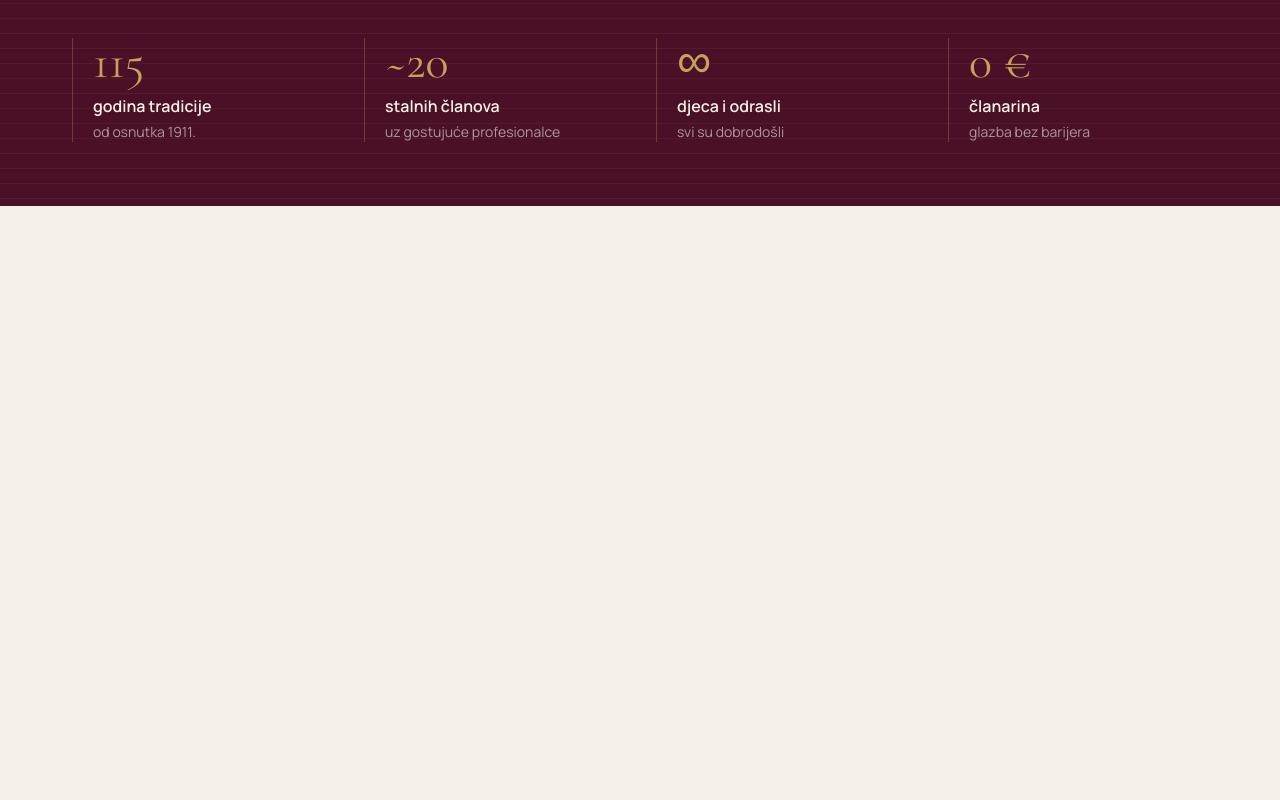
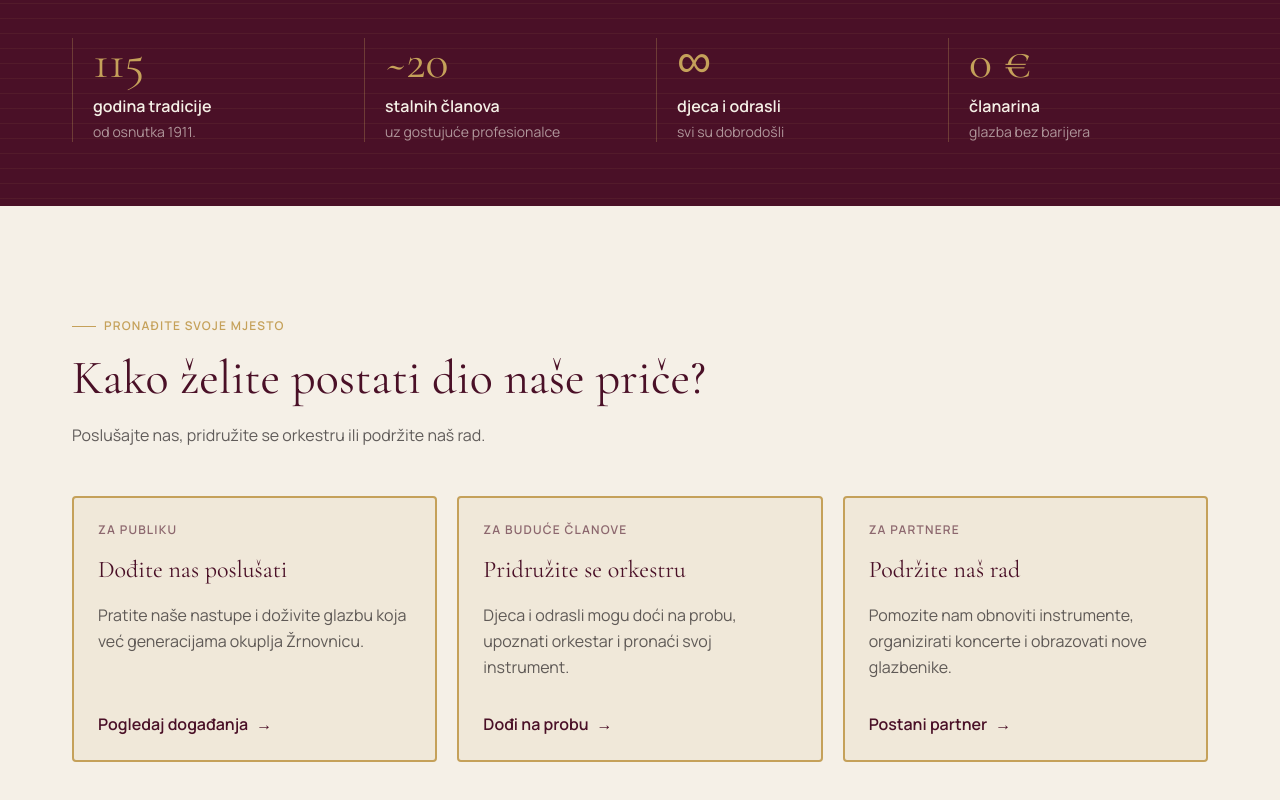
Before and after one commit to KonnyDaugh/hgd-stjepan-radic-website, a Next.js app: page / in a window 1280 px wide. Shown: the part 826-1626 px from the top of the page. Before the commit the page ends 1032 px from the top, so only its background shows below. Built offline with nearby package versions, Linux system fonts and the light colour scheme.

Commit message:
feat: add visitor path cards

```diff
--- a/src/app/page.tsx
+++ b/src/app/page.tsx
@@ -2,6 +2,7 @@ import { Header } from "@/components/layout/header";
 import { siteConfig } from "@/data/site";
 import {Hero} from "@/components/sections/hero";
 import { StatisticsStrip } from "@/components/sections/statistics-strip";
+import { VisitorPathSelector } from "@/components/sections/visitor-path-selector";
 
 export default function Home() {
   return (
@@ -10,6 +11,7 @@ export default function Home() {
       <main className="min-h-screen bg-cream text-charcoal">
         <Hero title={siteConfig.shortName} tagline={siteConfig.tagline} />
         <StatisticsStrip />
+        <VisitorPathSelector />
       </main>
     </>
   );
--- /dev/null
+++ b/src/components/sections/visitor-path-selector.tsx
@@ -0,0 +1,94 @@
+
+import { Container } from "@/components/ui/container";
+
+import { SectionEyebrow } from "@/components/ui/section-eyebrow";
+
+export function VisitorPathSelector() {
+    type VisitorPathId = "slusati" | "svirati" | "podrzati";
+    type VisitorPath = {
+        id: VisitorPathId;
+        label: string;
+        title: string;
+        description: string;
+        action: string;
+        href: string;
+    };
+
+    const visitorPaths: VisitorPath[] = [
+        {
+            id: "slusati",
+            label: "Za publiku",
+            title: "Dođite nas poslušati",
+            description:
+            "Pratite naše nastupe i doživite glazbu koja već generacijama okuplja Žrnovnicu.",
+            action: "Pogledaj događanja",
+            href: "#dogadanja",
+        },
+        {
+            id: "svirati",
+            label: "Za buduće članove",
+            title: "Pridružite se orkestru",
+            description:
+            "Djeca i odrasli mogu doći na probu, upoznati orkestar i pronaći svoj instrument.",
+            action: "Dođi na probu",
+            href: "#pridruzi-se",
+        },
+        {
+            id: "podrzati",
+            label: "Za partnere",
+            title: "Podržite naš rad",
+            description:
+            "Pomozite nam obnoviti instrumente, organizirati koncerte i obrazovati nove glazbenike.",
+            action: "Postani partner",
+            href: "#podrzi",
+        },
+    ];
+
+    return (
+        <section className="bg-cream text-charcoal">
+            <Container className="py-20 md:py-28">
+                <SectionEyebrow>Pronađite svoje mjesto</SectionEyebrow>
+
+                <div className="max-w-3xl">
+                    <h2 className="font-serif text-4xl text-burgundy md:text-5xl">
+                    Kako želite postati dio naše priče?
+                    </h2>
+
+                    <p className="mt-5 leading-relaxed text-charcoal/70">
+                    Poslušajte nas, pridružite se orkestru ili podržite naš rad.
+                    </p>
+                </div>
+
+                <ul className="mt-12 grid gap-5 md:grid-cols-3">
+                    {visitorPaths.map((path) => (
+                    <li key={path.id} className="flex">
+                        <a
+                        href={path.href}
+                        className="group flex w-full flex-col rounded border-2 border-gold bg-gold/10 p-6 transition-all duration-300 hover:-translate-y-1 hover:bg-burgundy focus-visible:bg-burgundy focus-visible:outline-2 focus-visible:outline-offset-2 focus-visible:outline-gold active:translate-y-0 active:bg-burgundy"
+                        >
+                        <span className="text-xs font-semibold uppercase tracking-widest text-burgundy/60 transition-colors group-hover:text-gold group-focus-visible:text-gold group-active:text-gold">
+                            {path.label}
+                        </span>
+
+                        <h3 className="mt-4 font-serif text-2xl text-burgundy transition-colors group-hover:text-gold group-focus-visible:text-gold group-active:text-gold">
+                            {path.title}
+                        </h3>
+
+                        <p className="mt-4 leading-relaxed text-charcoal/70 transition-colors group-hover:text-cream/80 group-focus-visible:text-cream/80 group-active:text-cream/80">
+                            {path.description}
+                        </p>
+
+                        <span className="mt-auto pt-8 font-semibold text-burgundy transition-colors group-hover:text-gold group-focus-visible:text-gold group-active:text-gold">
+                            {path.action}
+                            <span className="ml-2" aria-hidden="true">
+                            →
+                            </span>
+                        </span>
+                        </a>
+                    </li>
+                    ))}
+                </ul>
+            </Container>
+        </section>
+    );
+}
```
